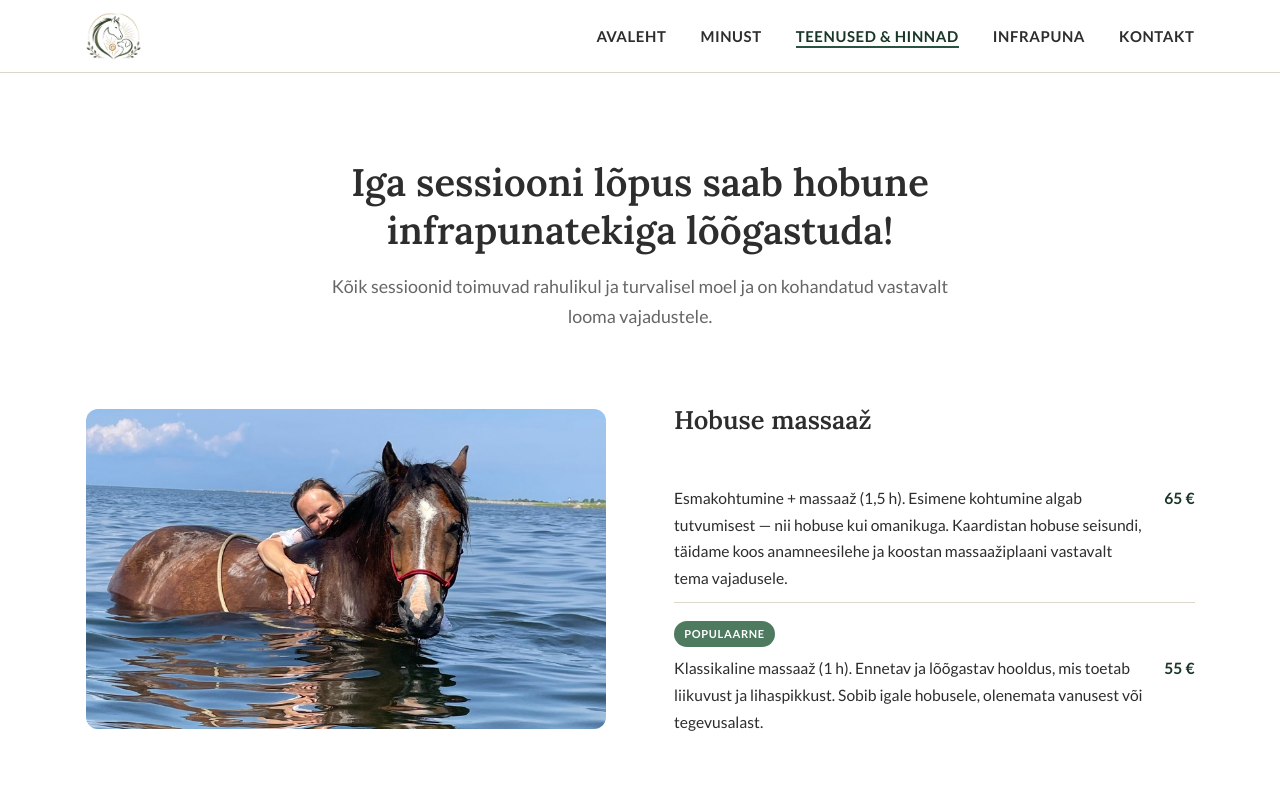
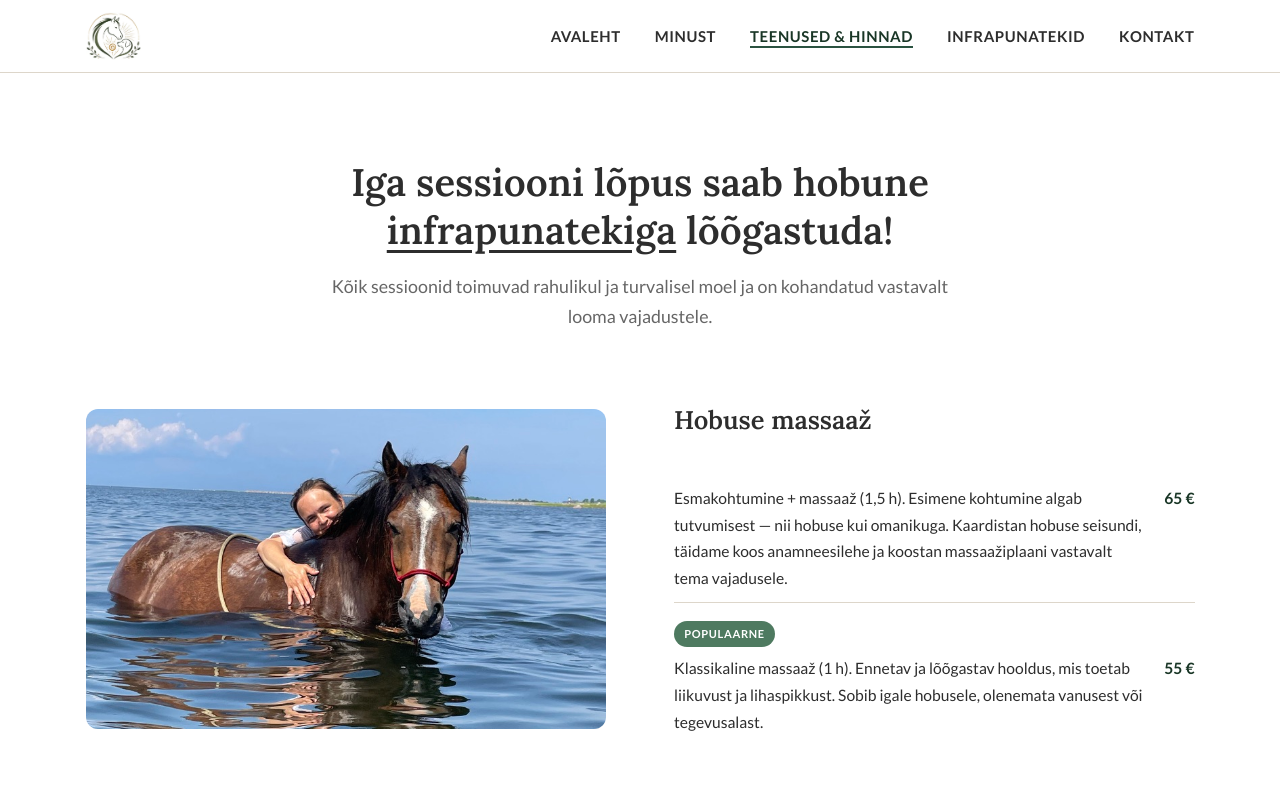
Before and after one commit to anneskomagi-coder/rahuloom, a React (Vite) app: page /teenused in a window 1280 px wide. Shown: the top 800 px of the page. Built offline with nearby package versions, Linux system fonts and the light colour scheme.

Commit message:
added link

```diff
--- a/src/content/shared.json
+++ b/src/content/shared.json
@@ -3,7 +3,7 @@
     "avaleht": "Avaleht",
     "minust": "Minust",
     "teenused": "Teenused & Hinnad",
-    "infrapuna": "Infrapuna",
+    "infrapuna": "Infrapunatekid",
     "kkk": "KKK",
     "kontakt": "Kontakt"
   },
--- a/src/content/teenused.json
+++ b/src/content/teenused.json
@@ -2,9 +2,10 @@
   "page_label": "Mida pakun",
   "page_h1": "Teenused & Hinnad",
   "services_label": "Teenused",
-  "services_h2": "Iga sessiooni lõpus saab hobune infrapunatekiga lõõgastuda!",
+  "services_h2_before": "Iga sessiooni lõpus saab hobune ",
+  "services_h2_link": "infrapunatekiga",
+  "services_h2_after": " lõõgastuda!",
   "services_text": "Kõik sessioonid toimuvad rahulikul ja turvalisel moel ja on kohandatud vastavalt looma vajadustele.",
-  "services_highlight": "Iga sessiooni lõpus saab hobune infrapunateki sees lõõgastuda",
   "cta_h2": "Pole kindel, mis sobib?",
   "cta_text": "Kirjuta mulle – leiame koos parima lahenduse.",
   "cta_btn": "Broneeri aeg"
--- a/src/pages/Teenused/Teenused.module.css
+++ b/src/pages/Teenused/Teenused.module.css
@@ -16,6 +16,12 @@
 }
 .sectionHeader p { font-size: 1.05rem; }
 .sectionHeader h2 { margin-bottom: 1rem; }
+.headerLink {
+  color: inherit;
+  text-decoration: underline;
+  text-underline-offset: 0.15em;
+}
+.headerLink:hover { color: var(--sage-dark); }
 
 .serviceBlocks {
   display: flex;
--- a/src/pages/Teenused/Teenused.tsx
+++ b/src/pages/Teenused/Teenused.tsx
@@ -1,3 +1,4 @@
+import { Link } from 'react-router-dom'
 import t from '../../content/teenused.json'
 import h from '../../content/hinnad.json'
 import CtaSection from '../../components/CtaSection/CtaSection'
@@ -24,7 +25,11 @@ export default function Teenused() {
       <section className="section">
         <div className="container">
           <div className={styles.sectionHeader}>
-            <h2>{t.services_h2}</h2>
+            <h2>
+              {t.services_h2_before}
+              <Link to="/infrapuna" className={styles.headerLink}>{t.services_h2_link}</Link>
+              {t.services_h2_after}
+            </h2>
             <p>{t.services_text}</p>
           </div>
           <div className={styles.serviceBlocks}>
```
